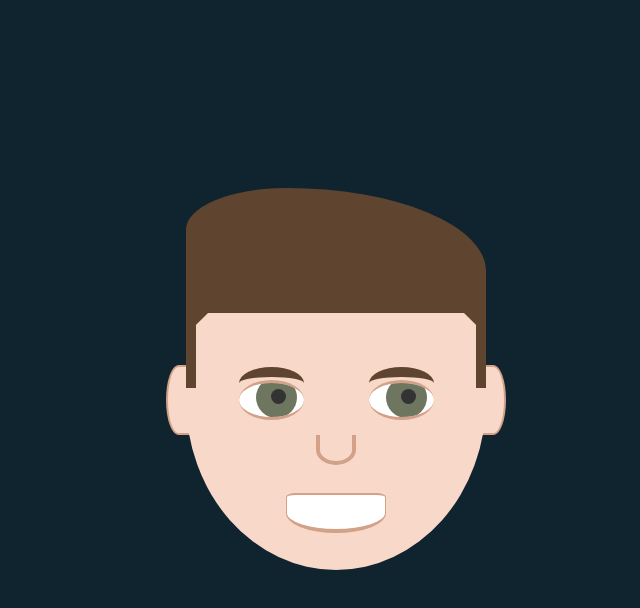
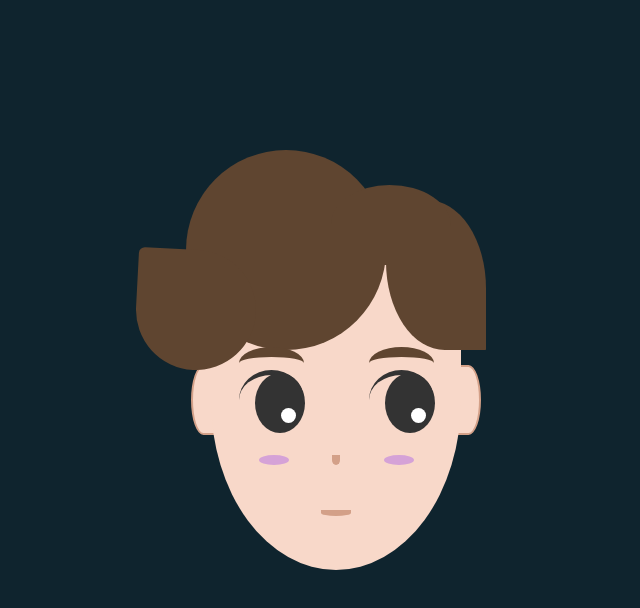
Before and after one commit to river9028/I_Draw_Myself_With_CSS, a plain HTML site: page index.html in a window 1280 px wide. Shown: the whole page, without its empty margins (304-944 px from the left). Drawn offline with Linux system fonts and the light colour scheme.

Commit message:
customize character

```diff
--- a/index.html
+++ b/index.html
@@ -11,6 +11,8 @@
 <body>
 	<div class="head">
 		<div class="hair">
+			<div class="hair-right"></div>
+			<div class="hair-left"></div>
 			<div class="hair-corner"></div>
 		</div>
 		<div class="brows">
@@ -20,6 +22,10 @@
 		<div class="eyes">
 			<div class="eye"></div>
 			<div class="eye"></div>
+		</div>
+		<div class="blushes">
+			<div class="blush"></div>
+			<div class="blush"></div>
 		</div>
 		<div class="nose"></div>
 		<div class="mouth"></div>
--- a/style.css
+++ b/style.css
@@ -14,7 +14,7 @@ body {
 
 .head {
 	background:  hsl(19, 76%, 88%);
-	width: 300px;
+	width: 250px;
 	height: 340px;
 	border-radius: 70% 70% 100% 100%;
 	display: flex;
@@ -22,7 +22,7 @@ body {
 	align-items: center;
 }
 
-.eyes, .brows {
+.eyes, .brows, .blushes {
 	position: absolute;
 	width: 195px;
 	display: flex;
@@ -30,28 +30,28 @@ body {
 }
 
 .eye {
-	background: white;
-	height: 40px;
+	/* background: white; */
+	height: 60px;
 	width: 65px;
 	border-radius: 100%;
-	border-top:  3px solid hsl(19, 46%, 68%);
-	border-bottom:  3px solid hsl(19, 46%, 68%);
+	border-top:  5px solid  #333;
+	/* border-bottom:  3px solid hsl(19, 46%, 68%); */
 	display: flex;
 	justify-content: center;
 	align-items: center;
-	overflow: hidden;
+	/* overflow: hidden; */
 	position: relative;
 }
 
 .eye::before {
 	content: '';
 	position: absolute;
-	width: 41px;
-	height: 41px;
-	background-color: hsl(78, 10%, 42%);
+	width: 50px;
+	height: 60px;
+	background-color: #333;
 	border-radius: 100%;
-	margin-left: 10px;
-	margin-bottom: 5px;
+	margin-left: 18px;
+	margin-bottom: 0px;
 }
 
 .eye::after {
@@ -59,10 +59,10 @@ body {
 	position: absolute;
 	width: 15px;
 	height: 15px;
-	background-color: #333;
+	background-color: white;
 	border-radius: 100%;
-	margin-left: 15px;
-	margin-bottom: 7px;
+	margin-left: 35px;
+	margin-top: 25px;
 }
 
 .brow {
@@ -70,26 +70,35 @@ body {
 	height: 32px;
 	border-top:  10px solid hsl(27, 33%, 28%);
 	border-radius: 100%;
-	margin-bottom: 35px;
+	margin-bottom: 75px;
+}
+
+.blush {
+	width: 30px;
+	height: 10px;
+	margin: 0 20px 0;
+	border-radius: 100%;
+	background-color: hsl(298, 40%, 74%);
+	margin-top: 120px;
 }
 
 .nose {
 	position: absolute;
-	width: 40px;
-	height: 30px;
+	width: 5px;
+	height: 10px;
 	border:  4px solid hsl(19, 46%, 68%);
 	border-radius: 0 0 100% 100%;
 	border-top: none;
-	margin-top: 100px;
+	margin-top: 120px;
 }
 
 .mouth {
 	position: absolute;
-	width: 100px;
-	height: 40px;
+	width: 30px;
+	height: 0px;
 	background-color: white;
 	margin-top: 225px;
-	border-radius: 20% 20% 100% 100%;
+	border-radius: 0% 0% 100% 100%;
 	border: 4px solid hsl(19, 46%, 68%);
   border-left-width: 1px;
 	border-right-width: 1px;
@@ -99,7 +108,7 @@ body {
 .ears {
 	z-index: -1;
 	position: absolute;
-	width: 340px;
+	width: 290px;
 	display: flex;
 	justify-content: space-between;
 }
@@ -118,11 +127,49 @@ body {
 .hair {
 	position: absolute;
 	width: 300px;
-	height: 125px;
+	display: flex;
+	margin-bottom: 300px;
+}
+
+.hair-right {
+	flex: 2;
+	height: 200px;
+	border-radius: 100%;
 	background: hsl(27, 33%, 28%);
-	margin-bottom: 300px;
-	border-radius: 50% 100% 0 0;
 }
+
+.hair-right::before {
+	content: '';
+	position: absolute;
+	background-color: hsl(27, 33%, 28%);
+	width: 120px;
+	height: 120px;
+	border-radius: 10% 100% 100% 100%;
+	margin-top: 100px;
+	margin-left: -50px;
+	transform: rotate(3deg);
+}
+
+.hair-left {
+	flex: 1;
+	height: 150px;
+	margin-top: 50px;
+	border-radius: 70% 100% 1% 100%;
+	background: hsl(27, 33%, 28%);
+}
+
+.hair-left::before {
+	content: '';
+	position: absolute;
+	width: 120px;
+	height: 80px;
+	margin-left: -55px;
+	margin-top: -15px;
+	border-radius: 95% 100% 0% 0%;
+	background: hsl(27, 33%, 28%);
+}
+
+/*
 
 .hair::before,
 .hair::after {
@@ -156,4 +203,4 @@ body {
 	left: initial;
 	transform: rotate(135deg);
 	right: 5px;
-}
+} */
```
